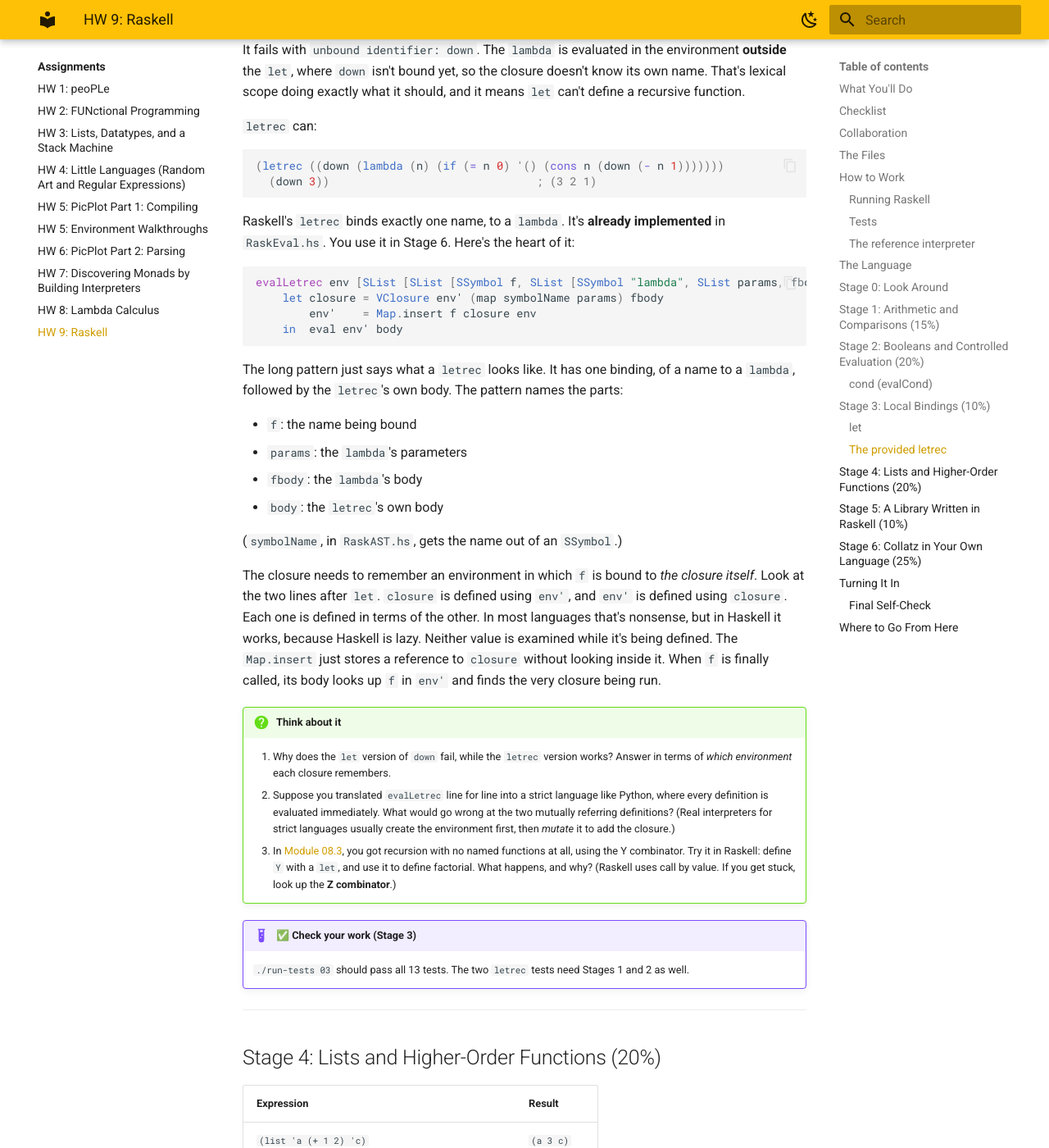
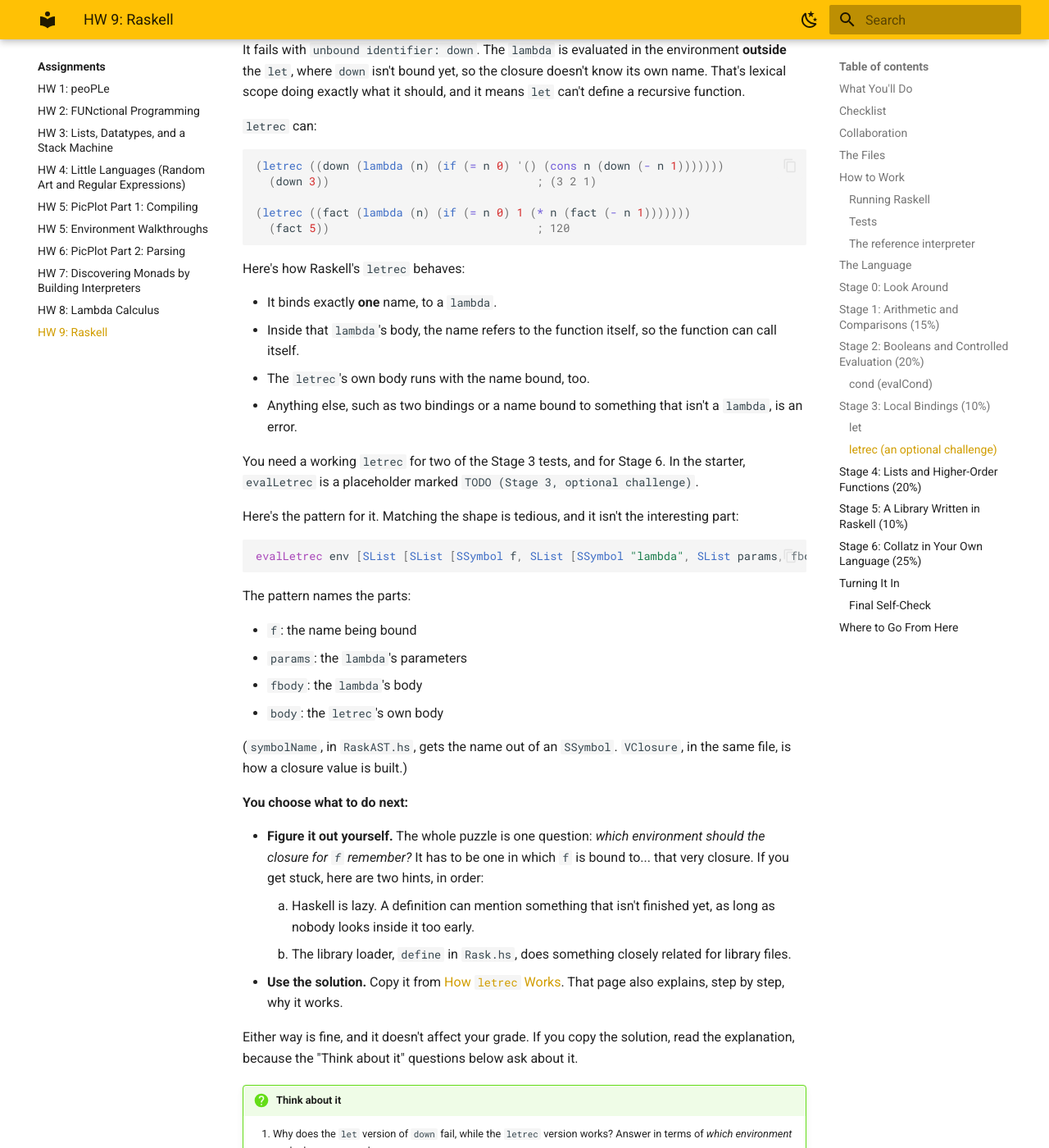
Before and after one commit to lbang-hmc/cs-131-website, an MkDocs documentation site: the page built from content/assignments/hw09.md, in a window 1280 px wide and 1400 px high, scrolled down 14245 px. Shown: the whole window at 82% size. Built offline with MkDocs 1.6.1 and Material for MkDocs 9.7.7, drawn with Linux system fonts in a browser that asks for light colours; some of the changed text lies outside the part shown.

Commit message:
HW 9: letrec becomes an optional challenge, with a solution page explaining it
Co-Authored-By: Claude Opus 5.5 <noreply@anthropic.com>

````diff
--- a/content/assignments/hw09.md
+++ b/content/assignments/hw09.md
@@ -44,7 +44,7 @@ That program is an old friend: the Collatz (3n + 1) sequence.
 - [ ] Get the assignment materials (see [The Homework Workflow](../how-to/homework-workflow.md))
 - [ ] Stage 1: `+`, `-`, `*`, `quotient`, `modulo`, `=`, `<`, `>`, `<=`, `>=`
 - [ ] Stage 2: `not`, `if`, `cond`, `and`, `or`
-- [ ] Stage 3: `let` (and read about the provided `letrec`)
+- [ ] Stage 3: `let`, and `letrec` (write it yourself, or copy the solution)
 - [ ] Stage 4: `list`, `append`, `map`, `foldl`
 - [ ] Stage 5: `reverse` and `filter`, in Raskell
 - [ ] Stage 6: `programs/collatz.rask`
@@ -475,7 +475,7 @@ Implement `evalLet` by building that application as an `SExpr` and evaluating it
 - Use `map` to collect the names into one list, and again to collect the expressions into another.
 - Build the application of a `lambda` to the expressions, and `eval` it.
 
-### The provided `letrec`
+### `letrec` (an optional challenge)
 
 Try this in the REPL once `let` works:
 
@@ -490,35 +490,51 @@ It fails with `unbound identifier: down`. The `lambda` is evaluated in the envir
 ```racket
 (letrec ((down (lambda (n) (if (= n 0) '() (cons n (down (- n 1)))))))
   (down 3))                               ; (3 2 1)
+
+(letrec ((fact (lambda (n) (if (= n 0) 1 (* n (fact (- n 1)))))))
+  (fact 5))                               ; 120
 ```
 
-Raskell's `letrec` binds exactly one name, to a `lambda`. It's **already implemented** in `RaskEval.hs`. You use it in Stage 6. Here's the heart of it:
+Here's how Raskell's `letrec` behaves:
+
+- It binds exactly **one** name, to a `lambda`.
+- Inside that `lambda`'s body, the name refers to the function itself, so the function can call itself.
+- The `letrec`'s own body runs with the name bound, too.
+- Anything else, such as two bindings or a name bound to something that isn't a `lambda`, is an error.
+
+You need a working `letrec` for two of the Stage 3 tests, and for Stage 6. In the starter, `evalLetrec` is a placeholder marked `TODO (Stage 3, optional challenge)`.
+
+Here's the pattern for it. Matching the shape is tedious, and it isn't the interesting part:
 
 ```haskell
 evalLetrec env [SList [SList [SSymbol f, SList [SSymbol "lambda", SList params, fbody]]], body] =
-    let closure = VClosure env' (map symbolName params) fbody
-        env'    = Map.insert f closure env
-    in  eval env' body
 ```
 
-The long pattern just says what a `letrec` looks like. It has one binding, of a name to a `lambda`, followed by the `letrec`'s own body. The pattern names the parts:
+The pattern names the parts:
 
 - `f`: the name being bound
 - `params`: the `lambda`'s parameters
 - `fbody`: the `lambda`'s body
 - `body`: the `letrec`'s own body
 
-(`symbolName`, in `RaskAST.hs`, gets the name out of an `SSymbol`.)
+(`symbolName`, in `RaskAST.hs`, gets the name out of an `SSymbol`. `VClosure`, in the same file, is how a closure value is built.)
 
-The closure needs to remember an environment in which `f` is bound to *the closure itself*. Look at the two lines after `let`. `closure` is defined using `env'`, and `env'` is defined using `closure`. Each one is defined in terms of the other. In most languages that's nonsense, but in Haskell it works, because Haskell is lazy. Neither value is examined while it's being defined. The `Map.insert` just stores a reference to `closure` without looking inside it. When `f` is finally called, its body looks up `f` in `env'` and finds the very closure being run.
+**You choose what to do next:**
+
+- **Figure it out yourself.** The whole puzzle is one question: *which environment should the closure for `f` remember?* It has to be one in which `f` is bound to... that very closure. If you get stuck, here are two hints, in order:
+    1. Haskell is lazy. A definition can mention something that isn't finished yet, as long as nobody looks inside it too early.
+    2. The library loader, `define` in `Rask.hs`, does something closely related for library files.
+- **Use the solution.** Copy it from [How `letrec` Works](hw09-letrec.md). That page also explains, step by step, why it works.
+
+Either way is fine, and it doesn't affect your grade. If you copy the solution, read the explanation, because the "Think about it" questions below ask about it.
 
 !!! question "Think about it"
     1. Why does the `let` version of `down` fail, while the `letrec` version works? Answer in terms of *which environment* each closure remembers.
-    2. Suppose you translated `evalLetrec` line for line into a strict language like Python, where every definition is evaluated immediately. What would go wrong at the two mutually referring definitions? (Real interpreters for strict languages usually create the environment first, then *mutate* it to add the closure.)
+    2. The solution's `evalLetrec` has two definitions that refer to each other (see [How `letrec` Works](hw09-letrec.md#tying-the-knot)). Suppose you translated it line for line into a strict language like Python, where every definition is evaluated immediately. What would go wrong at those two definitions? (Real interpreters for strict languages usually create the environment first, then *mutate* it to add the closure.)
     3. In [Module 08.3](../modules/08.3-self-application-recursion-fixed-points.md), you got recursion with no named functions at all, using the Y combinator. Try it in Raskell: define `Y` with a `let`, and use it to define factorial. What happens, and why? (Raskell uses call by value. If you get stuck, look up the **Z combinator**.)
 
 !!! example "✅ Check your work (Stage 3)"
-    `./run-tests 03` should pass all 13 tests. The two `letrec` tests need Stages 1 and 2 as well.
+    `./run-tests 03` should pass all 13 tests. The two `letrec` tests need Stages 1 and 2 as well, and a working `evalLetrec`.
 
 ---
 
--- a/mkdocs.yml
+++ b/mkdocs.yml
@@ -52,6 +52,7 @@ extra_javascript:
 # Remove entries here and restore them to `nav` above as they go live.
 not_in_nav: |
   /labs/lab02.md
+  /assignments/hw09-letrec.md
 
 nav:
   - Home: index.md
````
Also changed, not shown: other parts of content/assignments/hw09.md (+1 -1 lines), content/assignments/hw09-letrec.md (added, +115 -0 lines), content/modules/09.2-building-a-small-lisp-interpreter.md (+1 -1 lines).
